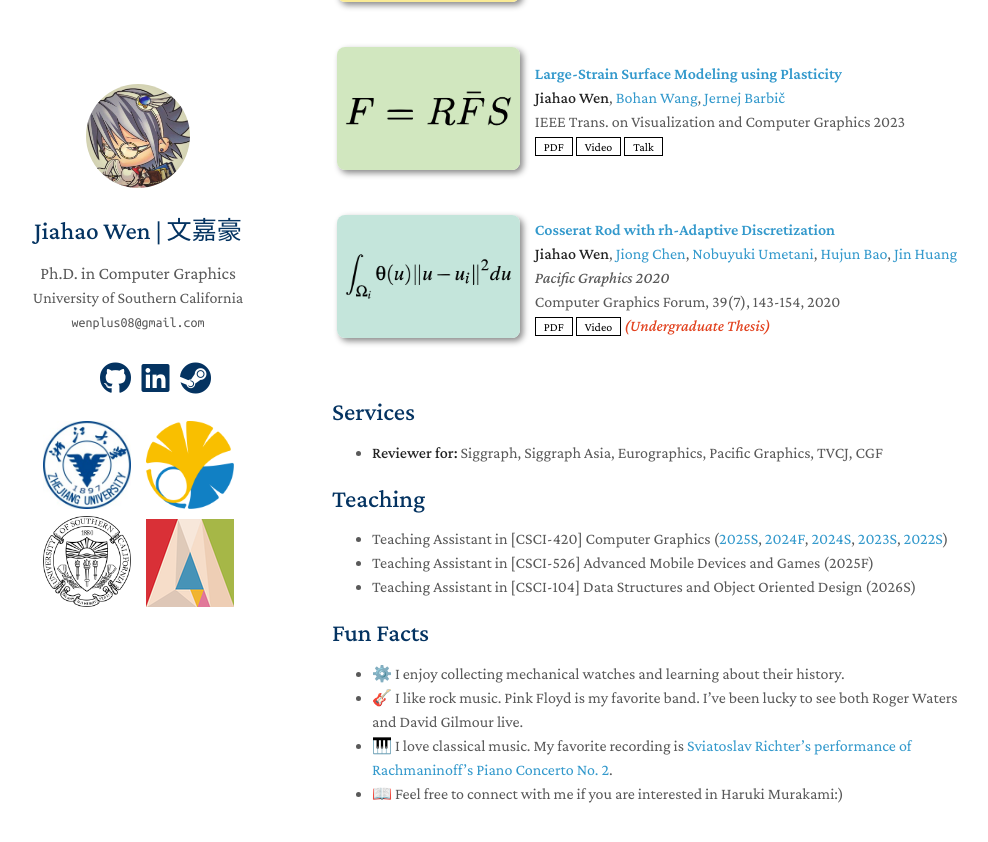
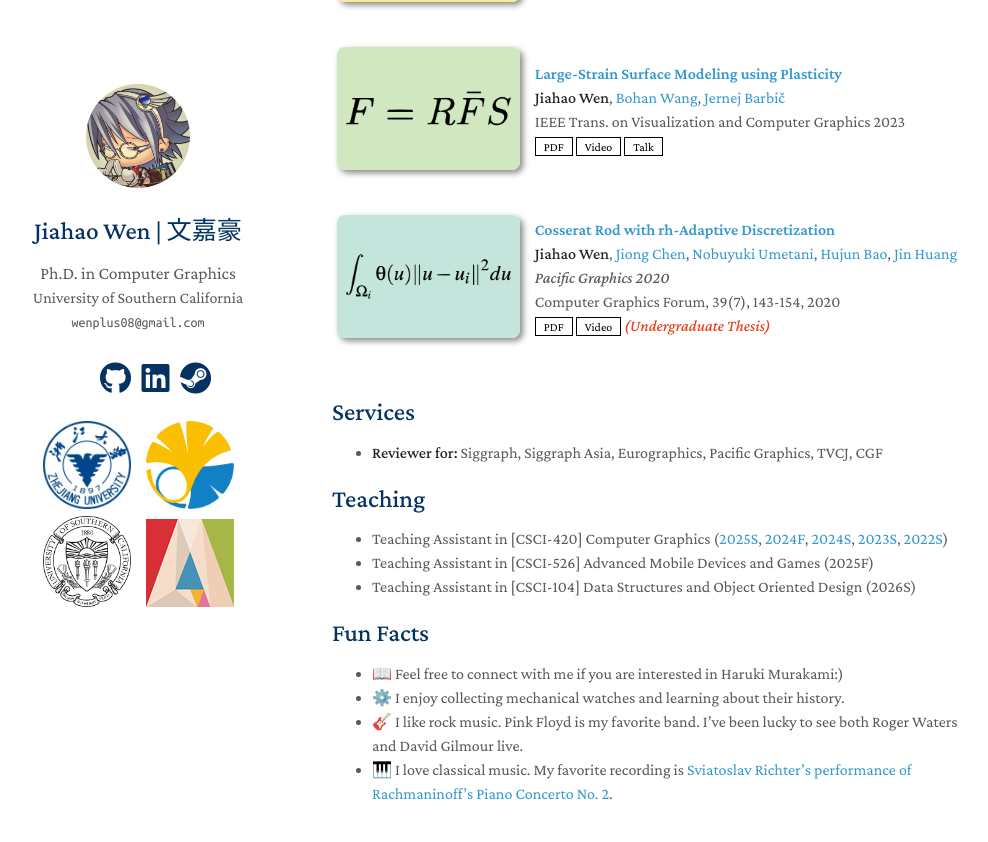
Before and after one commit to wkindling/wkindling.github.io, a Jekyll site: the page built from index.md, in a window 1280 px wide and 900 px high, scrolled down 1086 px. Shown: the top 842 px of the window, without its empty margins (138-1126 px from the left). Built offline with Jekyll 4.4.1, drawn with Linux system fonts in a browser that asks for light colours; nearby versions of some CDN libraries; a style sheet for code colours, icons or effects is not loaded; our own code applies the rules of GitHub Pages for plain Markdown files.

```diff
--- a/index.md
+++ b/index.md
@@ -22,7 +22,7 @@ My research lies at the intersection of physically based simulation, geometry pr
 - Teaching Assistant in \[CSCI-104\] Data Structures and Object Oriented Design (2026S)
 
 ## Fun Facts
+- 📖 Feel free to connect with me if you are interested in Haruki Murakami:)
 - ⚙️ I enjoy collecting mechanical watches and learning about their history.
 - 🎸 I like rock music. Pink Floyd is my favorite band. I've been lucky to see both Roger Waters and David Gilmour live.
 - 🎹 I love classical music. My favorite recording is [Sviatoslav Richter's performance of Rachmaninoff's Piano Concerto No. 2](https://share.google/XsFEAEIKa6mXMKmlG).
-- 📖 Feel free to connect with me if you are interested in Haruki Murakami:)
```
